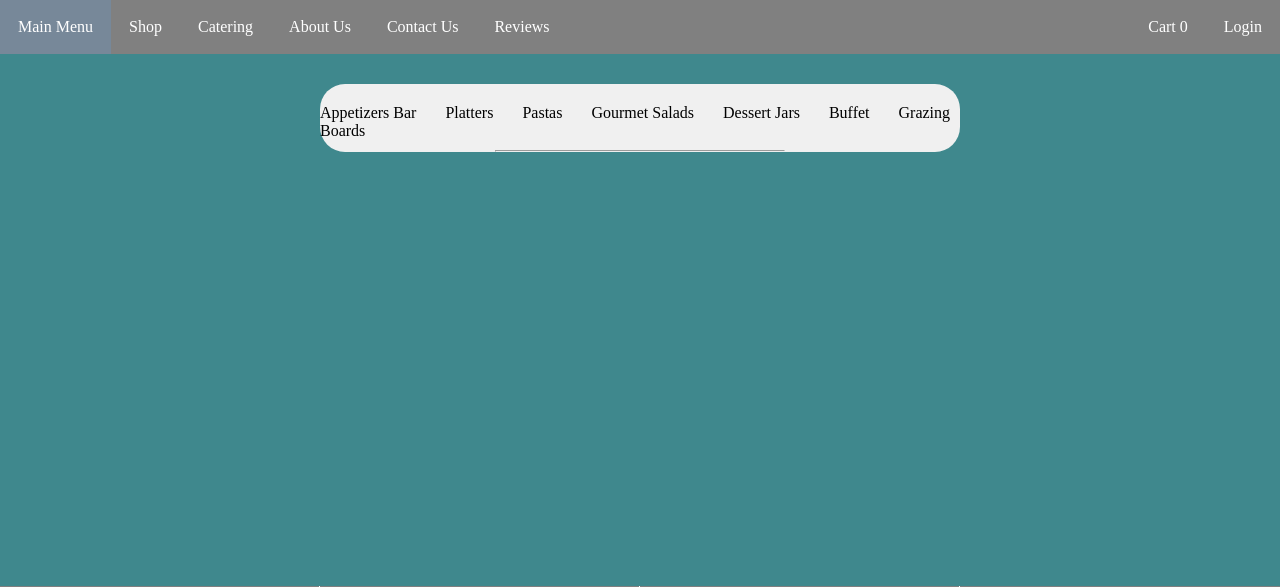
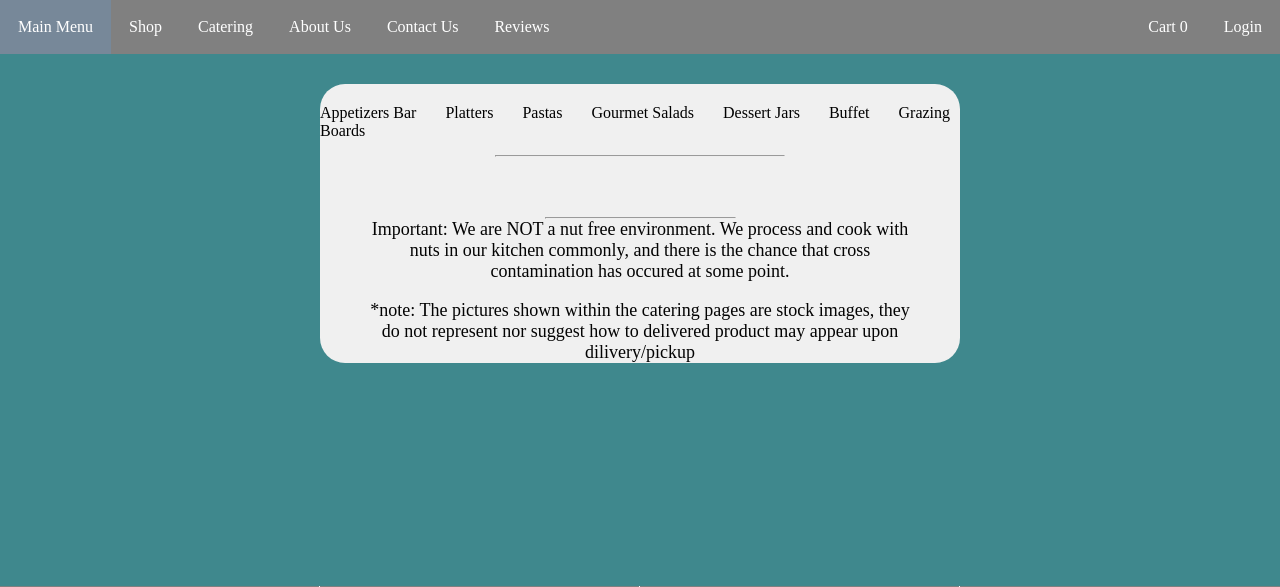
Before and after one commit to saladenicoise/soen-287-br6, a PHP site: page /catering_pages/catering_main.php in a window 1280 px wide. Shown: the top 587 px of the page. Run offline with PHP 8.4, Linux system fonts and the light colour scheme; data that the repository does not hold is empty.

Commit message:
fnished the CSS for the catering page

```diff
--- a/catering_pages/buffet.php
+++ b/catering_pages/buffet.php
@@ -20,17 +20,11 @@
 </head>
 
 <body>
-    <!-- Top of each page should have one of these divs, it contains a short description of the items and is applicable, their price(s) -->
+
     <div class="MessageDiv">
         <h1>Buffet Options</h1>
-        <p class="dont">There can be a minimum required order for some options. Feel free to contact us directly if you might want<br>something different, we will assist you in any way that we can</p>
-        <br><p class="dont">Re-heating can and should be done in your oven at 350-F for about 35 - 45 minutes</p>
     </div><br>
 
-    <!-- If page has multiple main sections (refer to website) use another message div to seperate the sections-->
-    <div class="MessageDiv">
-        <h2>Main Choices</h2><hr class="cateringItemsHr"><br>
-    </div>
 
     <!--START COPY-->
     <div class="menu-grid-container">
--- a/catering_pages/catering_main.css
+++ b/catering_pages/catering_main.css
@@ -49,14 +49,22 @@ div.cateringCategoriesContainer {
     margin-left: auto;
     margin-right: auto;
     position: relative;
+    padding-bottom: 20px;
 }
 
 span.cateringCategory {
     padding-right: 25px;
+    font-family: 'Ariel';
+}
+
+span:hover
+{
+    text-decoration: underline;
+    outline: solid 1px #f0f0f0;
 }
 
 hr.cateringHr {
-    margin-top: 10px;
+    margin-top: 15px;
     width: 45%;
     margin-left: auto;
     margin-right: auto;
@@ -80,31 +88,15 @@ div.MessageDiv {
     text-align: center;
 }
 
-div.dishContainer {
-    margin-left: 50px;
-    margin-right: 50px;
-    padding-left: auto;
-    padding-right: auto;
-    padding-top: 10px;
-    padding-bottom: 30px;
-    width: auto;
-    display: flex;
-    flex-wrap: wrap;
-    padding-right: auto;
-    text-align: center;
-    row-gap: 20px;
-    column-gap: 20px;
+p.pageDescription
+{
+    font-family:'Aleo';;
+    color: #030303;
 }
 
-div.dishItem {
-    flex: 1 0 20%;
-    margin: 5px;
-    padding: 20px;
-    width: 40%;
-    text-align: center;
-    background-color: #52b1b8;
-    box-shadow: 0 0 20px 0 rgba(0, 0, 0, 0.2), 0 5px 5px 0 rgba(0, 0, 0, 0.24);
-    font-size: normal;
+h1
+{
+    font-family: 'Aleo';
 }
 
 .modal {
@@ -156,20 +148,54 @@ div.dishItem {
 }
 
 .menu-grid-container {
-    display: grid;
+    display: flex;
     /*How many columns we want, if we add more items and it can't fit in one of the rows, it will auto go to next row*/
     grid-template-columns: auto auto auto;
     /* background-color: var(--grid-container-bg-color); */
-    place-self: center stretch;
+    padding-left: auto;
+    padding-right: auto;
     padding: 10px;
+    margin-left: auto;
+    margin-right: auto;
+    flex-wrap: wrap;
+
 }
 
+/* div.dishContainer {
+    margin-left: 50px;
+    margin-right: 50px;
+    padding-left: auto;
+    padding-right: auto;
+    padding-top: 10px;
+    padding-bottom: 30px;
+    width: auto;
+    display: flex;
+    flex-wrap: wrap;
+    padding-right: auto;
+    text-align: center;
+    row-gap: 20px;
+    column-gap: 20px;
+} */
+
 .menu-grid-item {
+    flex: 1 0 20%;
+    margin: 5px;
     padding: 30px;
     font-size: 30px;
     margin: 10px;
     text-align: center;
 }
+
+/* div.dishItem {
+    flex: 1 0 20%;
+
+    padding: 20px;
+    width: 40%;
+    text-align: center;
+    background-color: #52b1b8;
+    box-shadow: 0 0 20px 0 rgba(0, 0, 0, 0.2), 0 5px 5px 0 rgba(0, 0, 0, 0.24);
+    font-size: normal;
+} */
 
 .menu-item {
     padding: 40px;
@@ -192,10 +218,6 @@ p {
     color: white;
 }
 
-.dont {
-    color: black;
-}
-
 #description {
     color: black;
     font-size: large;
--- a/catering_pages/catering_main.php
+++ b/catering_pages/catering_main.php
@@ -98,7 +98,6 @@
                             <span class="cateringCategory" onclick="displayMenu('dessert')" id="desserts">Dessert Jars</span>
                             <span class="cateringCategory" onclick="displayMenu('buffet')" id="buffet">Buffet</span>
                             <span class="cateringCategory" onclick="displayMenu('grb')" id="grboards">Grazing Boards</span>
-
                     <hr class="cateringHr">
             </div>
 
@@ -126,6 +125,12 @@
             <div id="grboardsDiv" class="cateringSlectionContainer">
                 <?php include("grazing_boards.php")?>
             </div>
+
+            <div class="MessageDiv">
+            <hr class="cateringItemsHr">
+                <p class="pageDescription">Important: We are NOT a nut free environment. We process and cook with nuts in our kitchen commonly, and there is the chance that cross contamination has occured at some point.</p>
+                <br><p class="pageDescription">*note: The pictures shown within the catering pages are stock images, they do not represent nor suggest how to delivered product may appear upon dilivery/pickup</p>
+            </div>
         </div>
         <br><br>
         <?php include("../footer/footer.php")?>
--- a/catering_pages/desserts.php
+++ b/catering_pages/desserts.php
@@ -20,9 +20,8 @@
 
     <div class="MessageDiv">
         <h1>Dessert Jars</h1>
-        <p class="dont">Our delicious desserts contained in a refrigirator and freezer safe 125mL mason jar for storage and future consumption</p>
-        <br><p class="dont">1 - 10 jars: $4.50 + txs</p>
-        <p class="odnt">11+ jars: $6.50 + txs</p>
+        <p class="pageDescription">Our delicious desserts contained in a refrigirator and freezer safe 125mL mason jar for storage and future consumption</p>
+        <hr class="cateringItemsHr">
     </div><br>
 
     <!--START COPY-->
```
